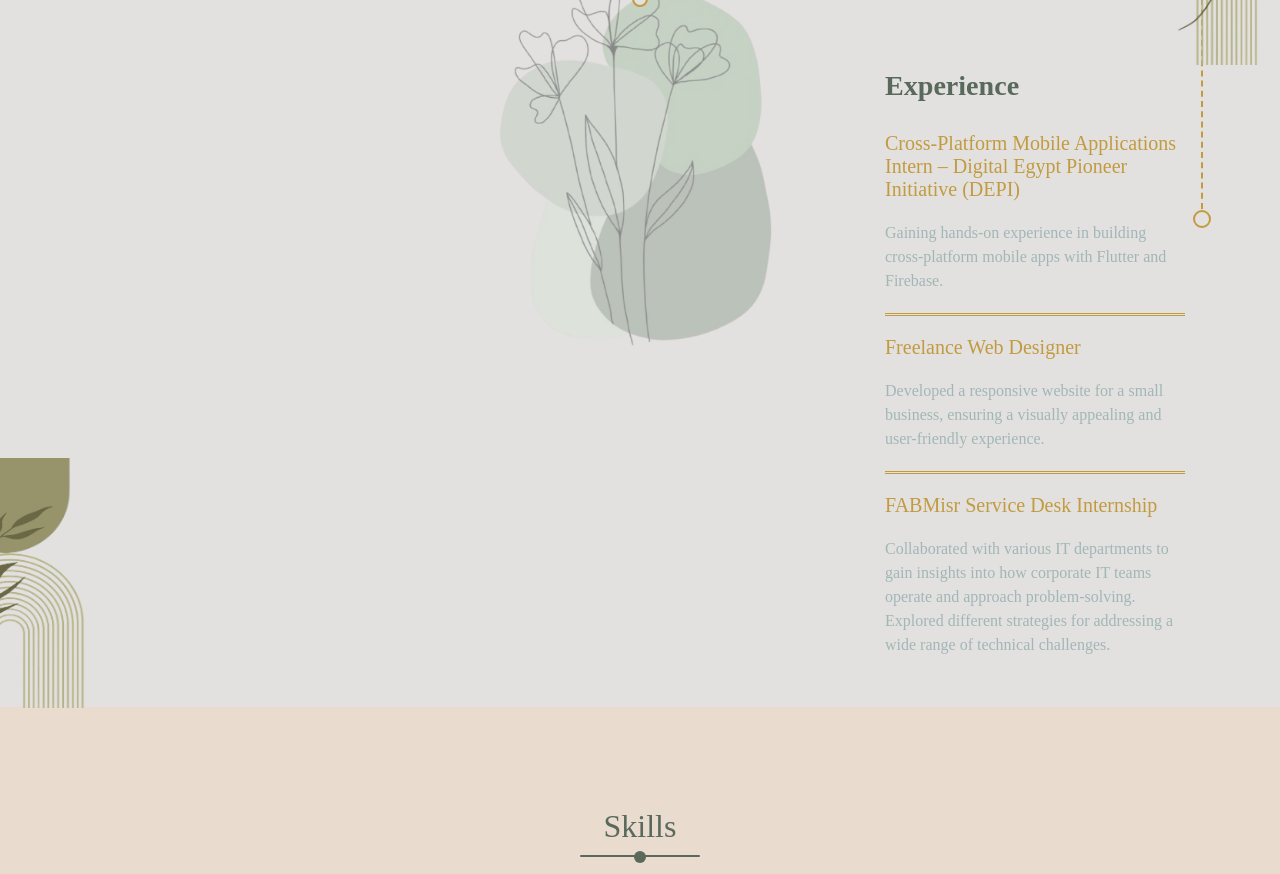
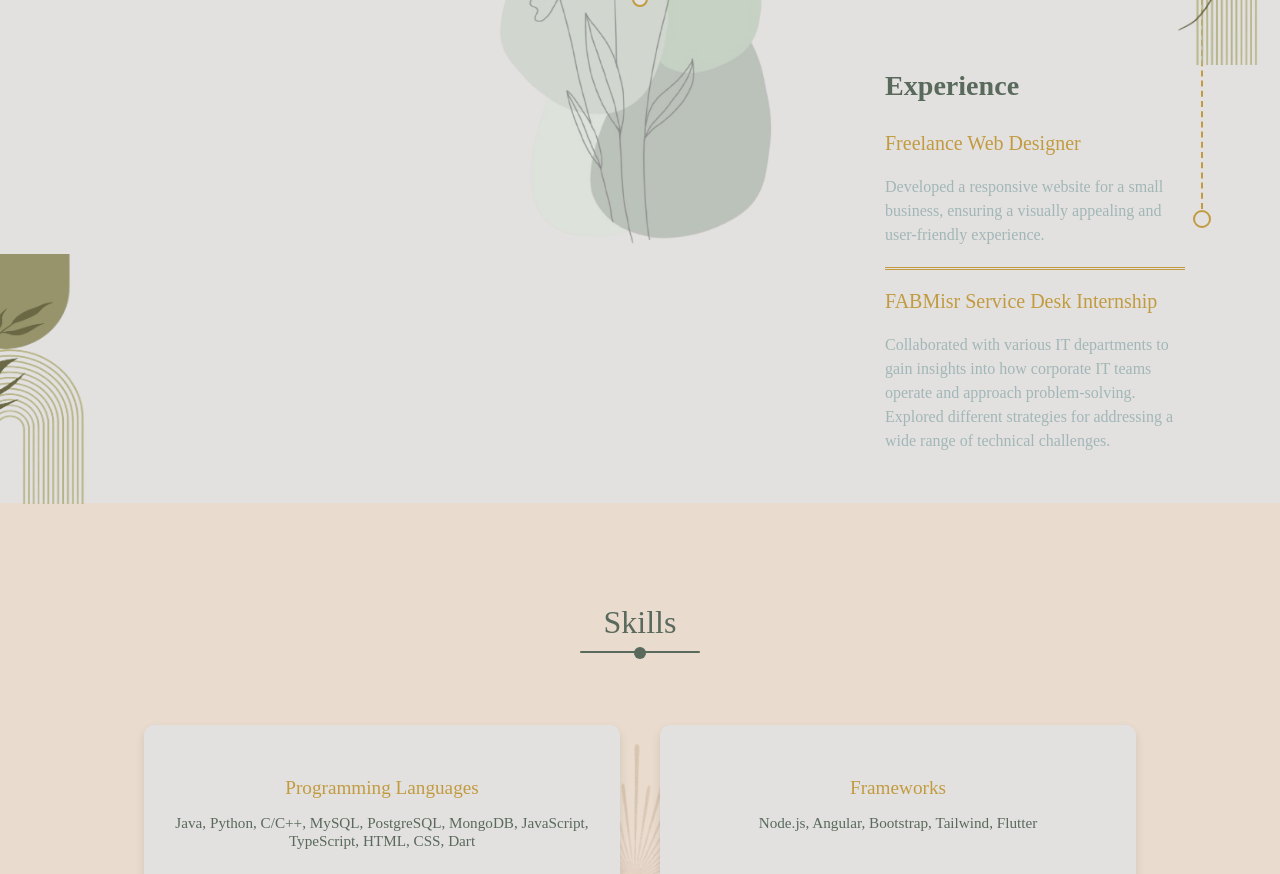
Before and after one commit to Habiba04/Habiba_ElShaer, a React (Vite) app: page / in a window 1280 px wide. Shown: the part 1580-2454 px from the top of the page. Built offline with nearby package versions, Linux system fonts and the light colour scheme; a web font is replaced by a local one.

Commit message:
journey updated

```diff
--- a/src/Components/Journey/journey.tsx
+++ b/src/Components/Journey/journey.tsx
@@ -41,14 +41,6 @@ const Journey = () => {
                     </div>
                     <div className="exp1">
                         <div className="journey-subtitle">
-                            <p>Cross-Platform Mobile Applications Intern – Digital Egypt Pioneer Initiative (DEPI)</p>
-                        </div>
-                        <div className="journey-content">
-                            <p>Gaining hands-on experience in building cross-platform mobile apps with Flutter and Firebase.</p>
-                        </div>
-                    </div>
-                    <div className="exp2">
-                        <div className="journey-subtitle">
                             <p>Freelance Web Designer</p>
                         </div>
                         <div className="journey-content">
```
